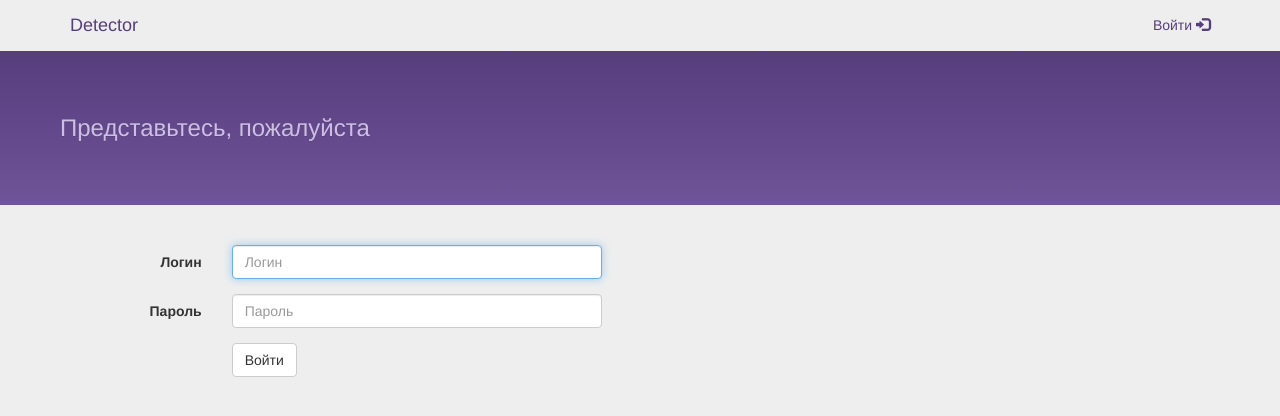
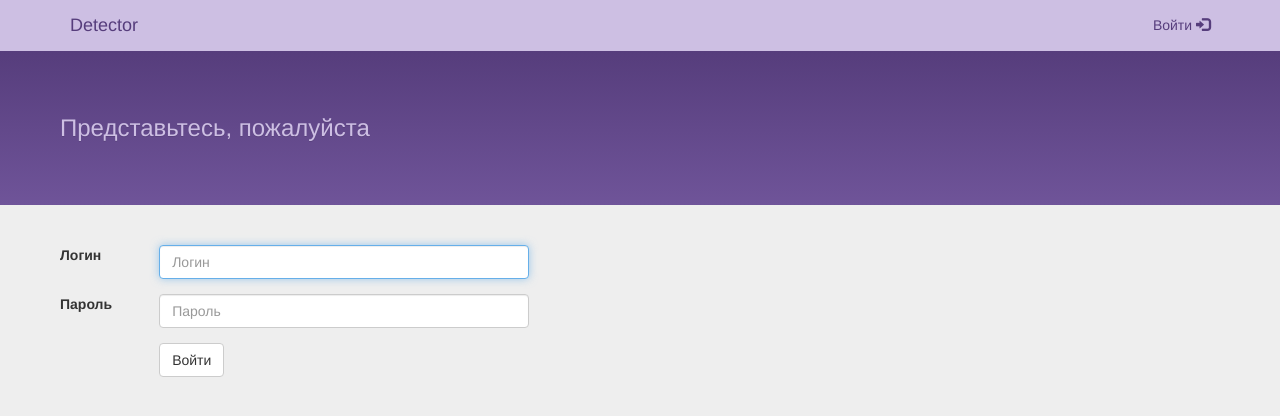
Before and after one commit to abryazgin/detector, a Django app: page /login/ in a window 1280 px wide. Shown: the top 416 px of the page. Run offline with Django 3.2, Linux system fonts and the light colour scheme; parts of the project's set-up code (start-up, migrations or seed data) failed here and were passed over; some libraries are stand-ins or nearby versions.

Commit message:
доделки

```diff
--- a/web/project/deta/runner.py
+++ b/web/project/deta/runner.py
@@ -2,7 +2,7 @@
 from preparer import prepare
 from preparer import prepareByFile
 from searcher import init, match
-from db import getAllLogos, saveResult
+from db import getAllLogos, addLogoStatistic
 from serializer import unserialize
 from configManager import Config
 
--- a/web/project/lightsite/static/lightsite/style.css
+++ b/web/project/lightsite/static/lightsite/style.css
@@ -4,7 +4,7 @@ body {
 
 .app_header {
     margin-bottom: 0;
-
+    background-color: #cdbfe3;
 }
 
 .app_header li > a {
@@ -53,6 +53,15 @@ body {
     background-image: linear-gradient(to bottom, #563d7c 0, #6f5499 100%);
     filter: progid:DXImageTransform.Microsoft.gradient(startColorstr='#563d7c', endColorstr='#6F5499', GradientType=0);
     background-repeat: repeat-x;
+}
+
+.app_content {
+    padding-left: 60px;
+    padding-right: 60px;
+}
+
+.app_row {
+  margin-bottom: 15px;
 }
 
 .app_photo_list {
--- a/web/project/lightsite/urls.py
+++ b/web/project/lightsite/urls.py
@@ -21,15 +21,15 @@ urlpatterns = [
     url(r'^get_prev_photo$', 'lightsite.views.get_prev_photo_from_ajax', name="get_prev_photo"),
     url(r'^search_logo$', 'lightsite.views.search_logo_from_ajax', name="search_logo"),
     url(r'^check_image$', 'lightsite.views.check_image_from_ajax', name="check_image"),
-    url(r'^companies(?P<user_pk>\d+)$', views.ListCompanyView.as_view(),
+    url(r'^companies$', views.ListCompanyView.as_view(),
         name='usercompany-list', ),
 
-    url(r'^new$', views.CreatePhotoView.as_view(),
-        name='userphoto-new', ),
-    url(r'^list$', views.ListPhotoView.as_view(),
-        name='userphoto-list', ),
-    url(r'^search(?P<photo_pk>\d+)$', views.SearchView.as_view(), name='search-done'),
-    url(r'^search$', views.SearchView.as_view(), name='search'),
+    # url(r'^new$', views.CreatePhotoView.as_view(),
+    #     name='userphoto-new', ),
+    # url(r'^list$', views.ListPhotoView.as_view(),
+    #     name='userphoto-list', ),
+    # url(r'^search(?P<photo_pk>\d+)$', views.SearchView.as_view(), name='search-done'),
+    # url(r'^search$', views.SearchView.as_view(), name='search'),
     # url(r'^search((?:/(?P<photo_id>\d+))|(?:/))?$', 'lightsite.views.init_search',
     #     name='search'),
     # url(r'^load$', views.load,
--- a/web/project/templates/registration/login.html
+++ b/web/project/templates/registration/login.html
@@ -7,14 +7,12 @@
         Представьтесь, пожалуйста
     </div>
 
-
-
-    <form class="form-horizontal" method="post" action="{% url 'django.contrib.auth.views.login' %}"
-          style="padding: 0 20px 0 20px ">
+    <div class="app_content">
+        <form  method="post" action="{% url 'django.contrib.auth.views.login' %}">
             {% csrf_token %}
 
             {% if form.errors %}
-            <div class="form-group">
+                <div class="row app_row">
                     <div class="col-sm-10">
                         <p class="alert alert-danger">Что-то не сходится, попробуйте еще раз ввести.</p>
                     </div>
@@ -22,26 +20,29 @@
 
             {% endif %}
 
-        <div class="form-group">
-            <label class="col-sm-2 control-label">Логин</label>
+            <div class="row app_row">
+                <label class="col-xs-1 control-label">Логин</label>
 
                 <div class="col-sm-10" style="width:400px">
                     {% render_field form.username class="form-control" placeholder="Логин" %}
                 </div>
             </div>
-        <div class="form-group">
-            <label class="col-sm-2 control-label">Пароль</label>
+            <div class="row app_row" >
+                <label class="col-sm-1 control-label">Пароль</label>
 
                 <div class="col-sm-10" style="width:400px">
                     {% render_field form.password class="form-control" type="password" placeholder="Пароль" %}
                 </div>
             </div>
-        <div class="form-group">
-            <div class="col-sm-offset-2 col-sm-10">
+            <div class="row app_row">
+                <div class="col-sm-offset-1 col-sm-10">
                     <button type="submit" class="btn btn-default">Войти</button>
                     <input type="hidden" name="next" value="{{ next }}"/>
                 </div>
             </div>
         </form>
 
+    </div>
+
+
 {% endblock %}
```
Also changed, not shown: web/project/lightsite/templates/lightsite/list_company.html (+6 -3 lines), web/project/lightsite/views.py (+10 -9 lines). Lines whose indentation alone changed are shown as unchanged.
